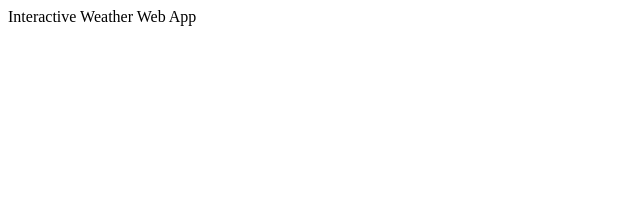
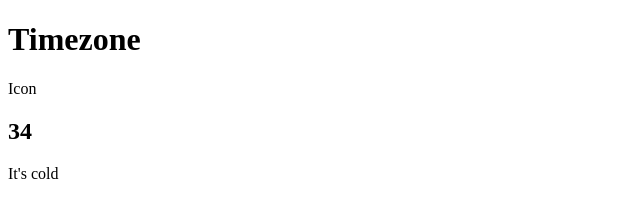
Before and after one commit to gkmiriyala/JavaScript-Projects, a plain HTML site: page index.html in a window 1280 px wide. Shown: the whole page, without its empty margins (0-640 px from the left). Drawn offline with Linux system fonts and the light colour scheme.

Commit message:
update html

```diff
--- a/index.html
+++ b/index.html
@@ -1,10 +1,21 @@
 <!DOCTYPE html>
-<html lang=en>
-<title>Weather App</title>
-<link href="WeatherCSS/Weather.css" rel="stylesheet" type="text/css"
-
+<html lang="en">
+<head>
+    <meta charset="UTF-8">
+    <meta name="viewport" content="width=device-width, initial-scale=1.0">
+    <meta http-equiv="X-UA-Compatible" content="ie=edge">
+    <link rel="stylesheet" href="./WeatherCSS/Weather.css" />
+    <title>Weather</title>
+</head>
 <body>
-    Interactive Weather Web App
+    <div class="location">
+        <h1 class="location-timezone">Timezone</h1>
+        <p>Icon</p>
+    </div>
+    <div class="temperature">
+        <h2 class="degree">34</h2>
+        <div class="description">It's cold</div>
+    </div>
+    <script src="./WeatherJS/Weather.js"></script>
 </body>
-
 </html>
```
